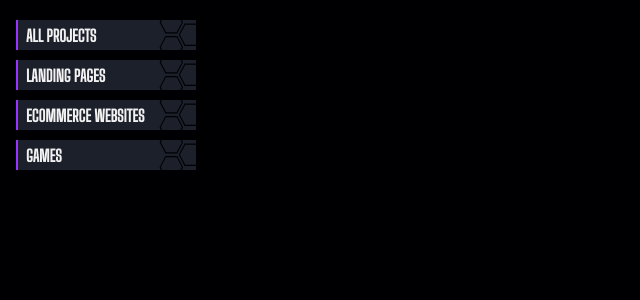
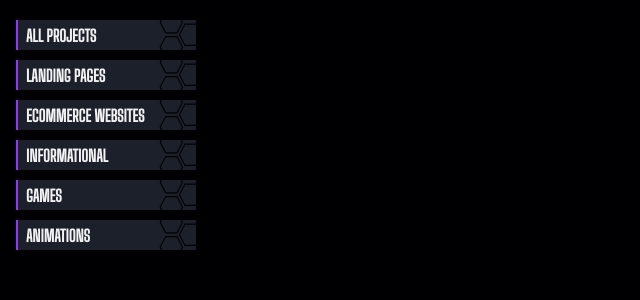
Before and after one commit to Giorgi014/portfolio, a Next.js app: page /en/home/categories in a window 1280 px wide. Both pictures are taken after a click on the element "ALL PROJECTS". Shown: the top 300 px of the page, without its empty margins (0-640 px from the left). Built offline with nearby package versions, Linux system fonts and the light colour scheme.

Commit message:
feat: Add two new categories and include minor updates

```diff
--- a/src/components/categories.tsx
+++ b/src/components/categories.tsx
@@ -38,8 +38,24 @@ export const AllCategories = () => {
               borderColor="#000000"
             />
           </button>
+          <button className="all_animations all_categories">
+            <p className="category">Informational</p>
+            <HexBg
+              className="category__bg"
+              bgColor="#1C202B"
+              borderColor="#000000"
+            />
+          </button>
           <button className="all_games all_categories">
             <p className="category">Games</p>
+            <HexBg
+              className="category__bg"
+              bgColor="#1C202B"
+              borderColor="#000000"
+            />
+          </button>
+          <button className="all_animations all_categories">
+            <p className="category">Animations</p>
             <HexBg
               className="category__bg"
               bgColor="#1C202B"
--- a/src/components/projects.ts
+++ b/src/components/projects.ts
@@ -10,6 +10,7 @@ export const allProjects: ProjectTypes[] = [
     title: "Weather App",
     stack: "Next.js Typescript",
     translationKey: "weatherApp",
+    category: "informational",
   },
   {
     id: 2,
@@ -20,6 +21,7 @@ export const allProjects: ProjectTypes[] = [
     title: "Guess my Number",
     stack: "React.js Typescript",
     translationKey: "guessNumber",
+    category: "game",
   },
   {
     id: 3,
@@ -30,6 +32,7 @@ export const allProjects: ProjectTypes[] = [
     title: "Guess my Number",
     stack: "React.js Typescript",
     translationKey: "guessNumber",
+    category: "game",
   },
   {
     id: 4,
@@ -40,6 +43,7 @@ export const allProjects: ProjectTypes[] = [
     title: "Guess my Number",
     stack: "React.js Typescript",
     translationKey: "guessNumber",
+    category: "game",
   },
   {
     id: 5,
@@ -50,5 +54,6 @@ export const allProjects: ProjectTypes[] = [
     title: "Guess my Number",
     stack: "React.js Typescript",
     translationKey: "guessNumber",
+    category: "game",
   },
 ];
--- a/src/components/type.ts
+++ b/src/components/type.ts
@@ -51,6 +51,7 @@ export type ProjectTypes = {
   title: string;
   stack: string;
   translationKey?: string;
+  category: string;
 };
 
 // Main Props
```
